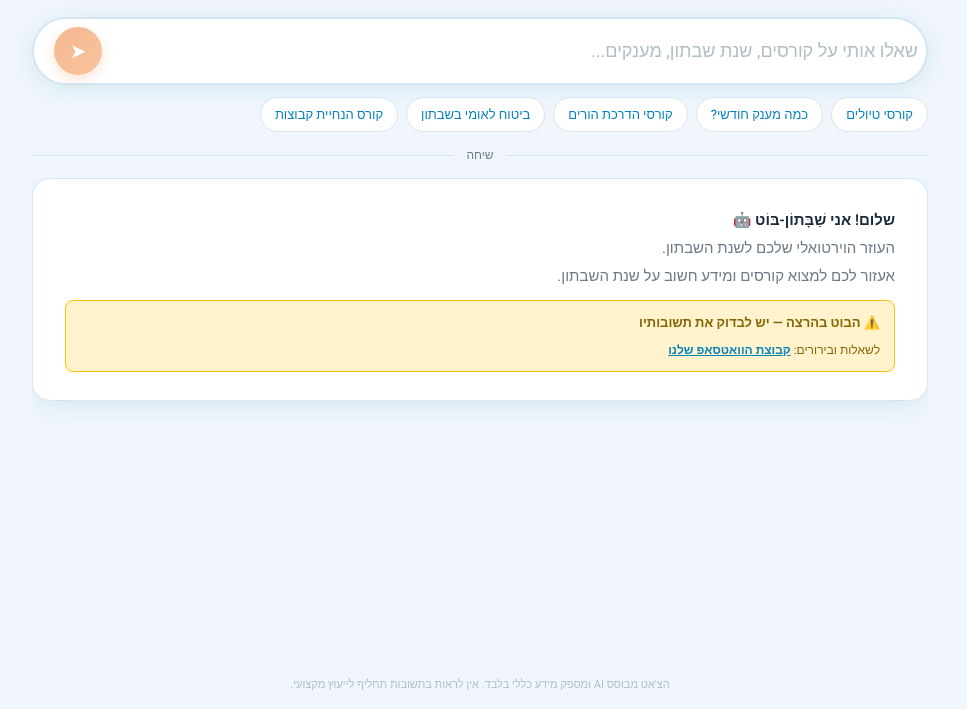
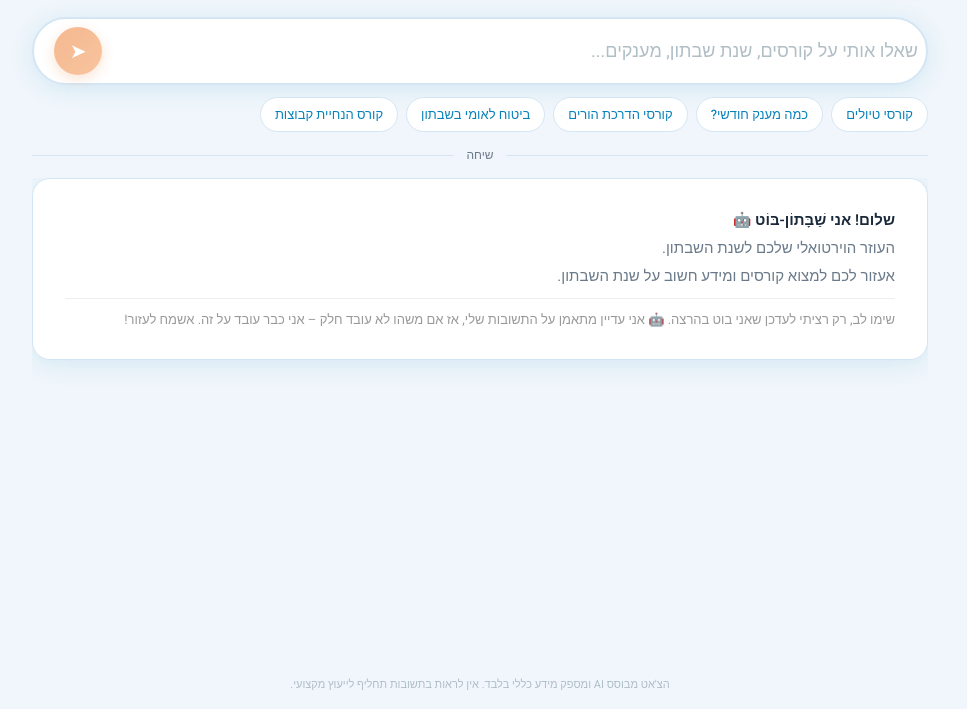
Before and after one commit to shabatoncourses-gif/duda-ai-bot, a website: page chat.html in a window 1280 px wide. Shown: the part 91-800 px from the top of the page, without its empty margins (160-1127 px from the left). Drawn offline with Linux system fonts and the light colour scheme.

Commit message:
Update chat.html

```diff
--- a/chat.html
+++ b/chat.html
@@ -101,10 +101,8 @@ html, body { height: 100%; margin: 0; font-family: var(--font); background: var(
       <p><strong>שלום! אני שַׁבָּתוֹן-בּוֹט</strong> 🤖<br>
       העוזר הוירטואלי שלכם לשנת השבתון.<br>
       אעזור לכם למצוא קורסים ומידע חשוב על שנת השבתון.</p>
-      <div style="margin-top:10px;padding:10px 14px;background:#fff3cd;border:1px solid #ffc107;border-radius:8px;direction:rtl">
-        <p style="font-size:13px;font-weight:700;color:#856404;margin:0 0 4px">⚠️ הבוט בהרצה — יש לבדוק את תשובותיו</p>
-        <p style="font-size:12px;color:#856404;margin:0">לשאלות ובירורים: <a href="https://chat.whatsapp.com/FFak5hIoCHtKnPMEAwOlME" target="_blank" style="color:#0982bc;font-weight:600">קבוצת הוואטסאפ שלנו</a></p>
-      </div>
+      <p class="example" style="border-top:1px solid #eee;padding-top:10px;margin-top:8px;font-size:13px;color:#999;line-height:1.7">
+      שימו לב, רק רציתי לעדכן שאני בוט בהרצה. 🤖 אני עדיין מתאמן על התשובות שלי, אז אם משהו לא עובד חלק – אני כבר עובד על זה. אשמח לעזור!</p>
     </div>
   </div>
   <div class="disclaimer">הצ'אט מבוסס AI ומספק מידע כללי בלבד. אין לראות בתשובות תחליף לייעוץ מקצועי.</div>
@@ -172,6 +170,9 @@ html, body { height: 100%; margin: 0; font-family: var(--font); background: var(
         try { url = new URL(url).href; } catch(e2) {}
         if (link.isRaw) return '<a href="'+url+'" target="_blank" style="color:#0982bc">'+url+'</a>';
         var ll = link.label.toLowerCase();
+        var ctaLabels = ['לחצו כאן', 'לחץ כאן', 'לחצי כאן', 'לרשימה המסוננת', 'לרשימת המוסדות'];
+        if (ctaLabels.some(function(w){ return ll.indexOf(w)!==-1; }))
+          return '<a href="'+url+'" target="_blank" style="display:inline-block;background:#e8630a;color:#fff;padding:7px 18px;border-radius:24px;font-weight:700;text-decoration:none;margin:6px 0">'+link.label+'</a>';
         if (footerKw.some(function(w){ return ll.indexOf(w.toLowerCase())!==-1; }))
           return '<span style="display:inline-flex;align-items:center;gap:3px;margin:2px 4px"><a href="'+url+'" target="_blank" style="color:#0982bc;font-weight:600;text-decoration:underline">'+link.label+'</a></span>';
         if (ll.indexOf('פייסבוק')!==-1 || ll.indexOf('הצטרפ')!==-1)
```
